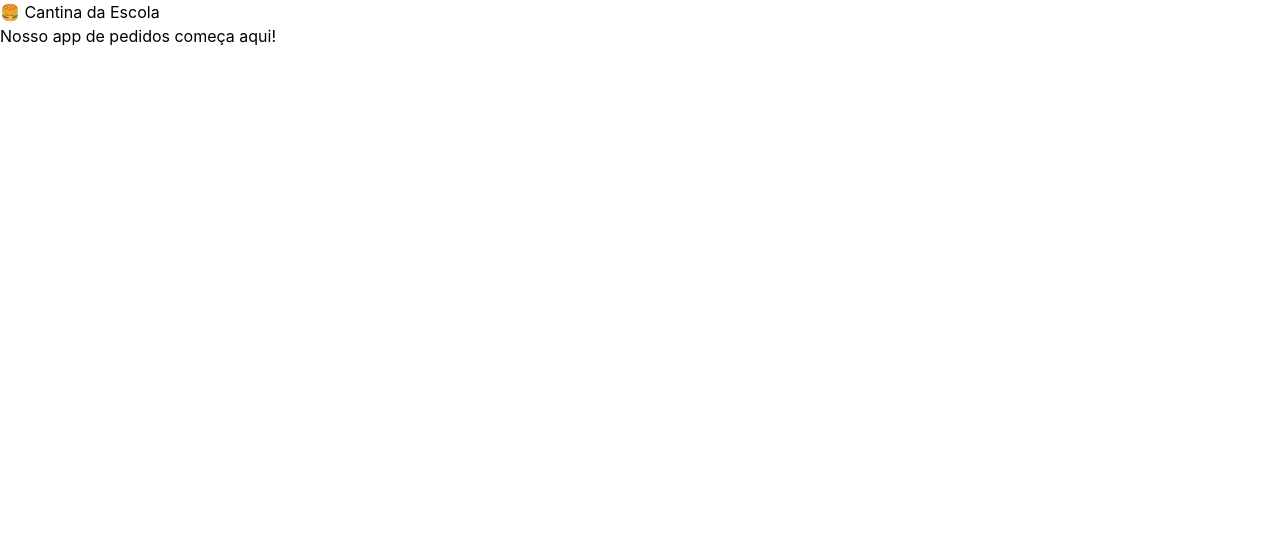
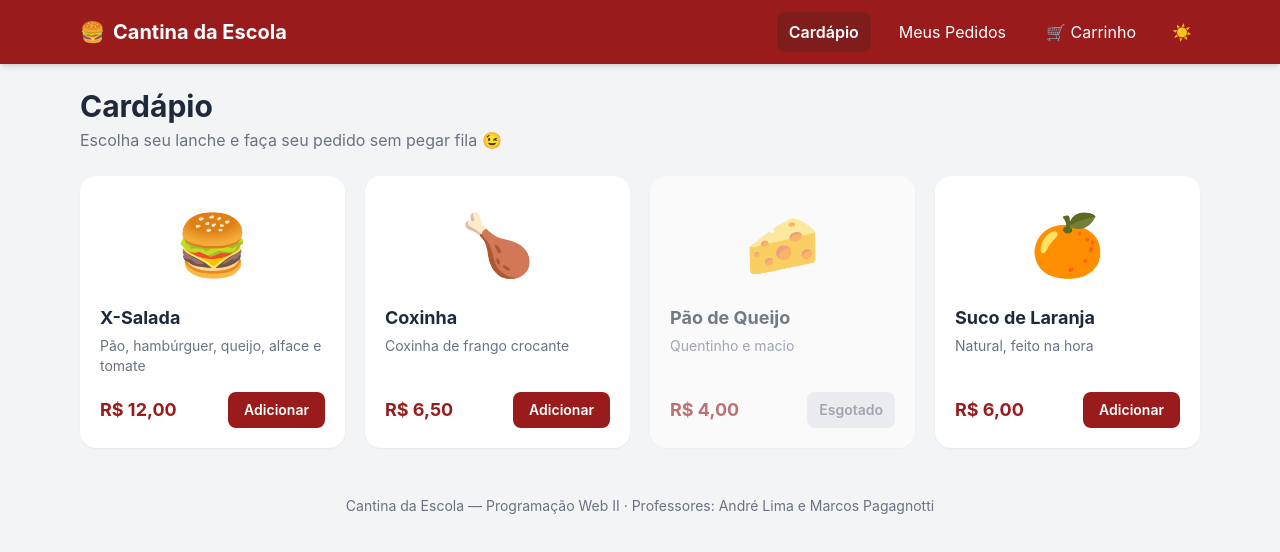
Before and after one commit to beatrizalicemerli-alt/cantina-app, a Vue app: page / in a window 1280 px wide. Shown: the top 552 px of the page. Built offline with nearby package versions, Linux system fonts and the light colour scheme.

Commit message:
Modelo pagina inicial

```diff
--- a/src/App.vue
+++ b/src/App.vue
@@ -1,8 +1,98 @@
-<script setup>
-const nomeDaCantina = "Cantina da Escola";
-</script>
+<script setup></script>
 
 <template>
-  <h1>🍔 {{ nomeDaCantina }}</h1>
-  <p>Nosso app de pedidos começa aqui!</p>
+  <div class="min-h-screen bg-gray-100 transition-colors dark:bg-gray-900">
+    <!-- Barra de navegação -->
+    <header class="sticky top-0 z-10 bg-escola-600 text-white shadow-md">
+      <nav class="mx-auto flex max-w-6xl items-center justify-between px-4 py-3">
+        <a href="#" class="flex items-center gap-2 text-xl font-bold">
+          <span>🍔</span> Cantina da Escola
+        </a>
+
+        <div class="flex items-center gap-2 sm:gap-4">
+          <a href="#" class="rounded-lg bg-escola-700 px-3 py-2 font-semibold">Cardápio</a>
+          <a href="#" class="rounded-lg px-3 py-2 transition-colors hover:bg-escola-700">Meus Pedidos</a>
+          <a href="#" class="rounded-lg px-3 py-2 transition-colors hover:bg-escola-700">🛒 Carrinho</a>
+          <button
+            class="rounded-lg px-2 py-2 transition-colors hover:bg-escola-700"
+            title="Modo escuro"
+          >
+            ☀️
+          </button>
+        </div>
+      </nav>
+    </header>
+
+    <main class="mx-auto max-w-6xl px-4 py-6">
+      <h1 class="mb-1 text-3xl font-bold text-gray-800 dark:text-gray-100">Cardápio</h1>
+      <p class="mb-6 text-gray-500 dark:text-gray-400">Escolha seu lanche e faça seu pedido sem pegar fila 😉</p>
+
+      <!-- Grade responsiva: 1 coluna no celular, 2 no tablet, 3 no notebook, 4 em telas grandes -->
+      <div class="grid grid-cols-1 gap-5 sm:grid-cols-2 lg:grid-cols-3 xl:grid-cols-4">
+        <!-- Card 1 -->
+        <article class="flex flex-col rounded-2xl bg-white p-5 shadow-xs transition-shadow hover:shadow-lg dark:bg-gray-800">
+          <div class="flex-1">
+            <div class="mb-3 flex h-24 items-center justify-center text-6xl">🍔</div>
+            <h3 class="text-lg font-bold text-gray-800 dark:text-gray-100">X-Salada</h3>
+            <p class="mt-1 text-sm text-gray-500 dark:text-gray-400">Pão, hambúrguer, queijo, alface e tomate</p>
+          </div>
+          <div class="mt-4 flex items-center justify-between">
+            <span class="text-lg font-bold text-escola-600 dark:text-escola-400">R$ 12,00</span>
+            <button class="rounded-lg bg-escola-600 px-4 py-2 text-sm font-semibold text-white transition-colors hover:bg-escola-700 active:scale-95">
+              Adicionar
+            </button>
+          </div>
+        </article>
+
+        <!-- Card 2 -->
+        <article class="flex flex-col rounded-2xl bg-white p-5 shadow-xs transition-shadow hover:shadow-lg dark:bg-gray-800">
+          <div class="flex-1">
+            <div class="mb-3 flex h-24 items-center justify-center text-6xl">🍗</div>
+            <h3 class="text-lg font-bold text-gray-800 dark:text-gray-100">Coxinha</h3>
+            <p class="mt-1 text-sm text-gray-500 dark:text-gray-400">Coxinha de frango crocante</p>
+          </div>
+          <div class="mt-4 flex items-center justify-between">
+            <span class="text-lg font-bold text-escola-600 dark:text-escola-400">R$ 6,50</span>
+            <button class="rounded-lg bg-escola-600 px-4 py-2 text-sm font-semibold text-white transition-colors hover:bg-escola-700 active:scale-95">
+              Adicionar
+            </button>
+          </div>
+        </article>
+
+        <!-- Card 3 (esgotado) -->
+        <article class="flex flex-col rounded-2xl bg-white p-5 opacity-60 shadow-xs dark:bg-gray-800">
+          <div class="flex-1">
+            <div class="mb-3 flex h-24 items-center justify-center text-6xl">🧀</div>
+            <h3 class="text-lg font-bold text-gray-800 dark:text-gray-100">Pão de Queijo</h3>
+            <p class="mt-1 text-sm text-gray-500 dark:text-gray-400">Quentinho e macio</p>
+          </div>
+          <div class="mt-4 flex items-center justify-between">
+            <span class="text-lg font-bold text-escola-600 dark:text-escola-400">R$ 4,00</span>
+            <span class="rounded-lg bg-gray-200 px-3 py-2 text-sm font-semibold text-gray-500 dark:bg-gray-700 dark:text-gray-400">
+              Esgotado
+            </span>
+          </div>
+        </article>
+
+        <!-- Card 4 -->
+        <article class="flex flex-col rounded-2xl bg-white p-5 shadow-xs transition-shadow hover:shadow-lg dark:bg-gray-800">
+          <div class="flex-1">
+            <div class="mb-3 flex h-24 items-center justify-center text-6xl">🍊</div>
+            <h3 class="text-lg font-bold text-gray-800 dark:text-gray-100">Suco de Laranja</h3>
+            <p class="mt-1 text-sm text-gray-500 dark:text-gray-400">Natural, feito na hora</p>
+          </div>
+          <div class="mt-4 flex items-center justify-between">
+            <span class="text-lg font-bold text-escola-600 dark:text-escola-400">R$ 6,00</span>
+            <button class="rounded-lg bg-escola-600 px-4 py-2 text-sm font-semibold text-white transition-colors hover:bg-escola-700 active:scale-95">
+              Adicionar
+            </button>
+          </div>
+        </article>
+      </div>
+    </main>
+
+    <footer class="py-6 text-center text-sm text-gray-500 dark:text-gray-400">
+      Cantina da Escola — Programação Web II · Professores: André Lima e Marcos Pagagnotti
+    </footer>
+  </div>
 </template>
```
